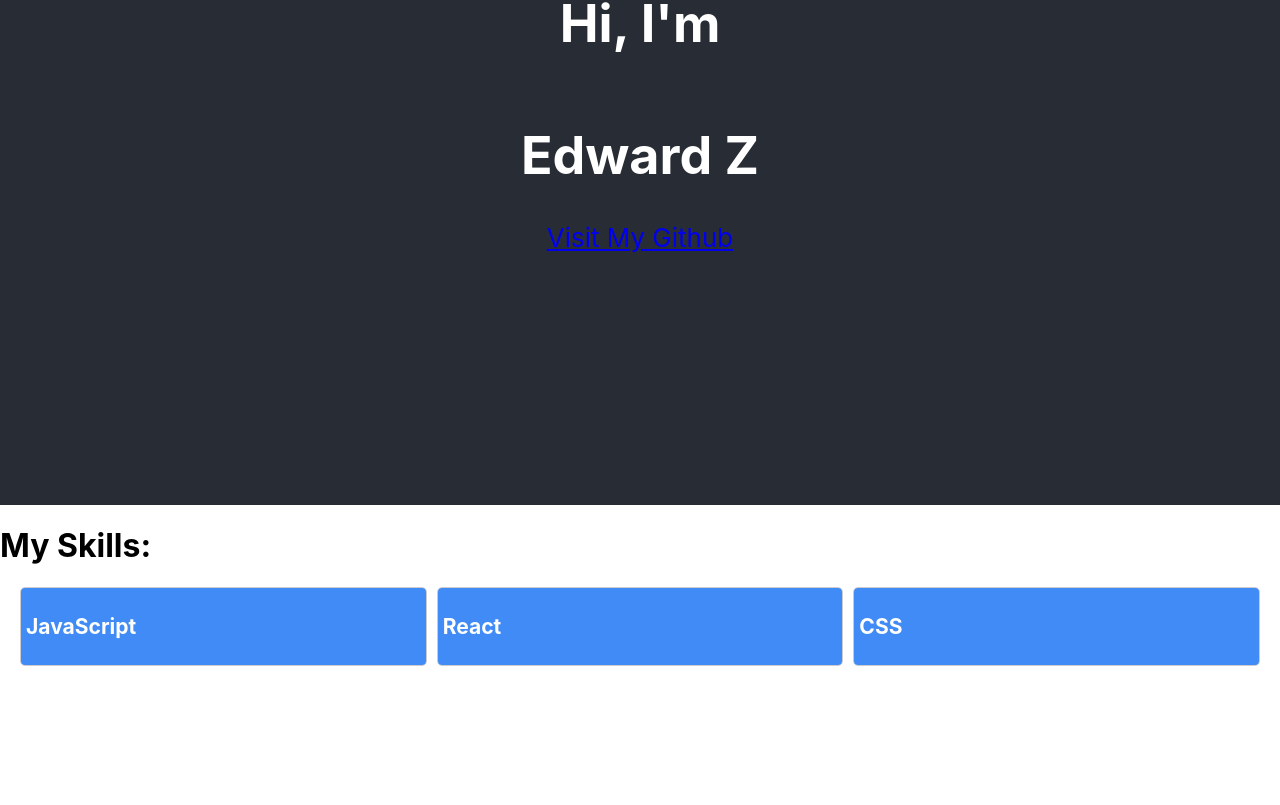
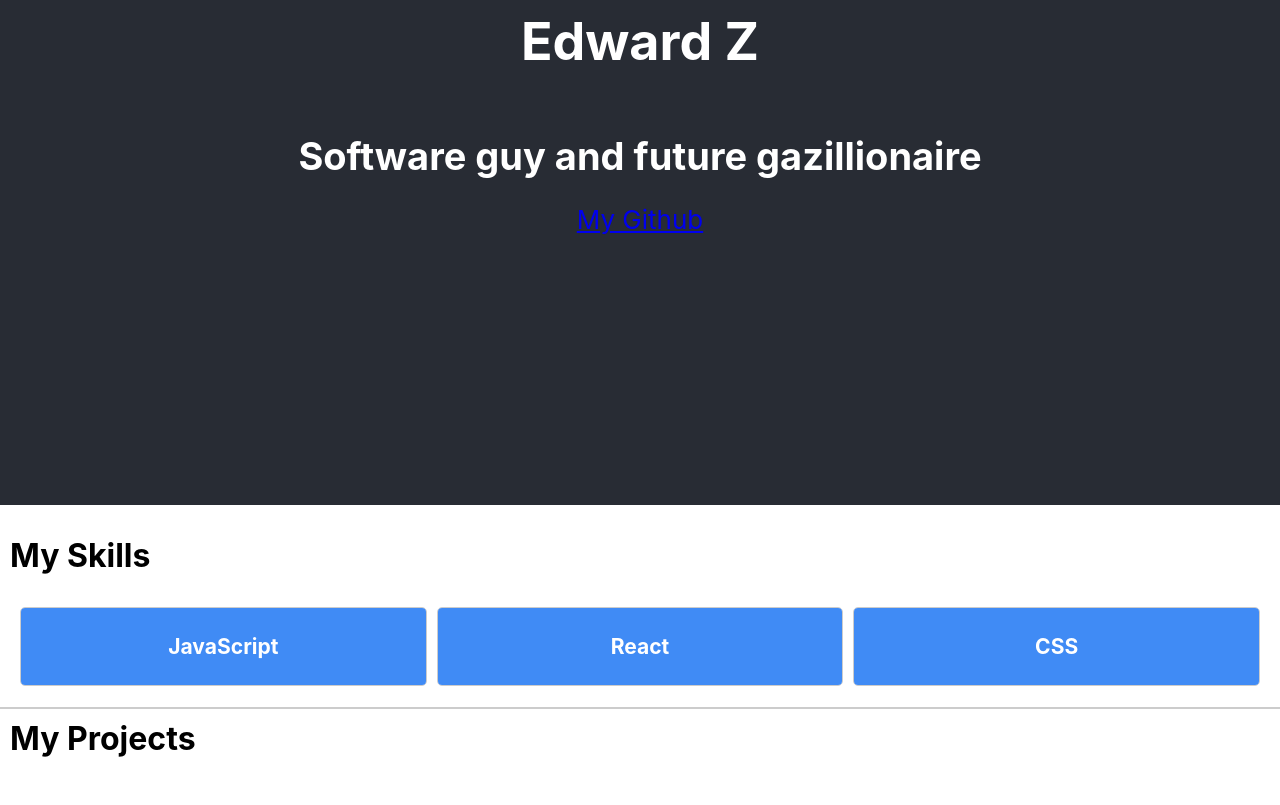
Before and after one commit to Edd4952/website, a React (Create React App) app: page / in a window 1280 px wide. Shown: the part 295-1100 px from the top of the page. Built offline with nearby package versions, Linux system fonts and the light colour scheme.

Commit message:
work on your identity a bit maybe

```diff
--- a/src/Components/2_Intro.js
+++ b/src/Components/2_Intro.js
@@ -6,10 +6,10 @@ function Intro(){
     return (
 
         <header className="App-header">
-            <h1> Hi, I'm </h1>
             <h1> Edward Z</h1>
+            <h1 style={{fontSize: "38px"}}> Software guy and future gazillionaire</h1>
             <a href="https://github.com/Edd4952" target="_blank" rel="noopener noreferrer">
-                Visit My Github
+                My Github
             </a>
         </header>
 
--- a/src/Components/3_Skills.js
+++ b/src/Components/3_Skills.js
@@ -1,10 +1,10 @@
-import React, { useState, useEffect } from "react";
+import React, { useState } from "react";
 import { Link } from "react-router-dom";
 import "../Styles/App.css";
 import "../Styles/3_Skills.css"; // Import your CSS file for styling
 
 function Skills() {
-    const [expanded, setExpanded] = useState(null);
+    const [expanded, setExpanded] = useState([]);
     const box1 = "JavaScript is a versatile programming language used for web development, server-side scripting, and more.";
     const box2 = "React is a JavaScript library for building user interfaces.";
     const box3 = "CSS is used to style and layout web pages.";
@@ -16,19 +16,23 @@ function Skills() {
     ];
 
     const toggleExpand = (id) => {
-        setExpanded(expanded === id ? null : id);
+        setExpanded(prev =>
+            prev.includes(id)
+                ? prev.filter(expandedId => expandedId !== id)
+                : [...prev, id]
+        );
     };
 
     return (
         <div>
-            <h1>My Skills:</h1>
+            <h1 style={{ padding: "10px"}}>My Skills</h1>
             <div className="skills-container">
                 {skills.map((skill) => (
                     <div key={skill.id} className="skill-box">
                         <div className="skill-header" onClick={() => toggleExpand(skill.id)}>
                             <h3>{skill.title}</h3>
                         </div>
-                        {expanded === skill.id && (
+                        {expanded.includes(skill.id) && (
                             <div className="skill-content">
                                 <p>{skill.description}</p>
                             </div>
--- a/src/Components/4_Projects.js
+++ b/src/Components/4_Projects.js
@@ -5,8 +5,11 @@ import "../Styles/4_Projects.css";
 
 function Projects() {
     return (
-        <div className="projects-container">
-            stuff
+        <div>
+            <h1 style={{ padding: "10px" , borderTop: "2px solid #ccc" }}>My Projects</h1>
+            <div className="projects-container">
+                stuff
+            </div>
         </div>
     );
 }
--- a/src/Styles/3_Skills.css
+++ b/src/Styles/3_Skills.css
@@ -1,6 +1,7 @@
 .skills-container {
     display: flex;
     flex-direction: row;
+    flex-wrap: wrap;
     justify-content: space-around;
     gap: 10px;
     margin: 20px;
@@ -9,6 +10,7 @@
 .skill-box {
     display: flex;
     flex-direction: column;
+    text-align: center;
     border: 1px solid #ccc;
     border-radius: 5px;
     overflow: hidden;
```
